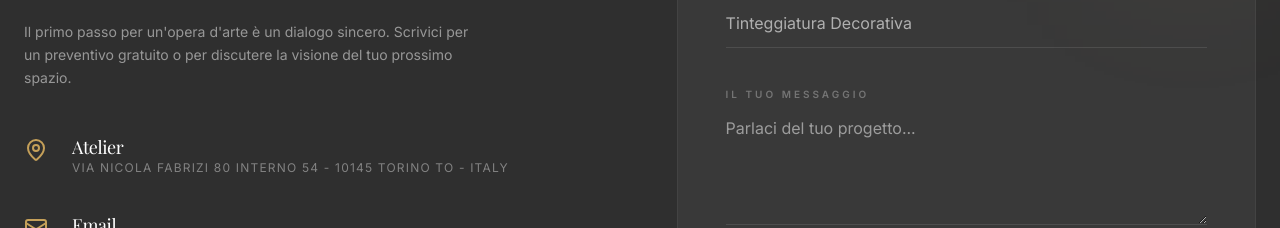
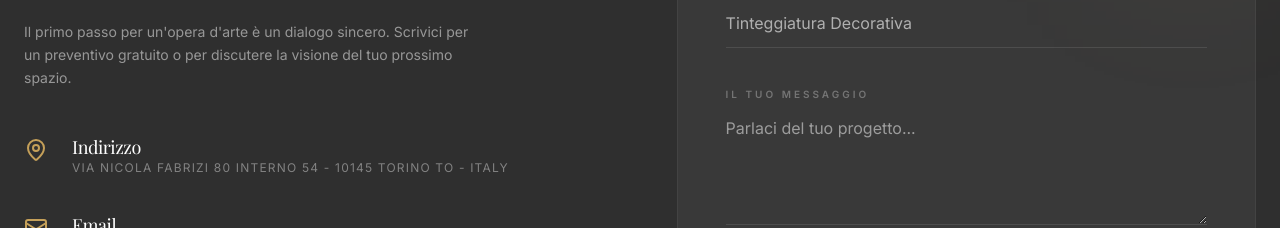
Before and after one commit to grivetto/gigi, a React (Vite) app: page / in a window 1280 px wide. Shown: the part 5880-6108 px from the top of the page. Built offline with nearby package versions, Linux system fonts and the light colour scheme; a web font is replaced by a local one.

Commit message:
fix: change address label from Atelier to Indirizzo

```diff
--- a/src/components/Contact.jsx
+++ b/src/components/Contact.jsx
@@ -58,7 +58,7 @@ const Contact = () => {
 
                         <div className="space-y-10">
                             {[
-                                { icon: <MapPin size={24} />, title: "Atelier", text: "Via Nicola Fabrizi 80 interno 54 - 10145 Torino TO - Italy" },
+                                { icon: <MapPin size={24} />, title: "Indirizzo", text: "Via Nicola Fabrizi 80 interno 54 - 10145 Torino TO - Italy" },
                                 { icon: <Mail size={24} />, title: "Email", text: "pierluigi@vivirito.it" },
                                 { icon: <Phone size={24} />, title: "Telefono", text: "+39 391 361 8790" }
                             ].map((item, i) => (
```
